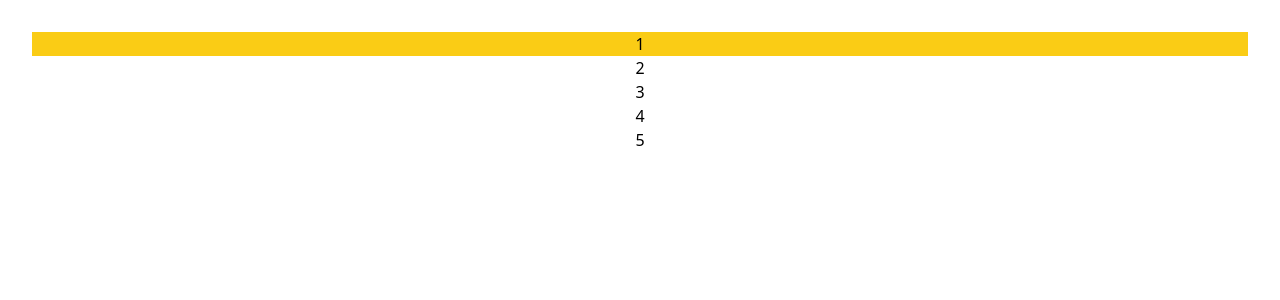
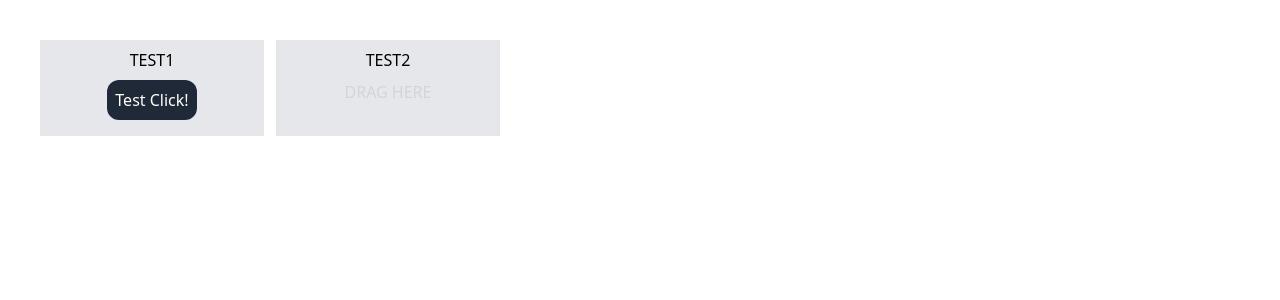
Before and after one commit to ppPacific/reactsql, a React (Vite) app in the folder client/: page / in a window 1280 px wide. Shown: the top 300 px of the page. Built offline with nearby package versions, Linux system fonts and the light colour scheme.

Commit message:
Add files via upload

```diff
--- a/client/src/pages/Board.tsx
+++ b/client/src/pages/Board.tsx
@@ -1,18 +1,17 @@
-import {Grid} from "@mantine/core";
+import Column from "../components/column/Column.tsx";
+import {Button} from "@mantine/core";
 
 
 const Board =()=>{
 
     return (
-
-            <Grid grow gutter="sm">
-                <Grid.Col span={4} className={"bg-yellow-400"}>1</Grid.Col>
-                <Grid.Col span={4}>2</Grid.Col>
-                <Grid.Col span={4}>3</Grid.Col>
-                <Grid.Col span={4}>4</Grid.Col>
-                <Grid.Col span={4}>5</Grid.Col>
-            </Grid>
-
+            <div className={"min-w-full p-2 flex flex-row gap-3"}>
+                <Column name={"TEST1"}>
+                    <Button className={"rounded-xl bg-gray-800 p-2 text-white"}>Test Click!</Button>
+                    {/*<Button className={"rounded-xl bg-gray-800 p-2 text-white"}>Test Click!</Button>*/}
+                </Column>
+                <Column name={"TEST2"}>{""}</Column>
+            </div>
     )
 }
 
```
